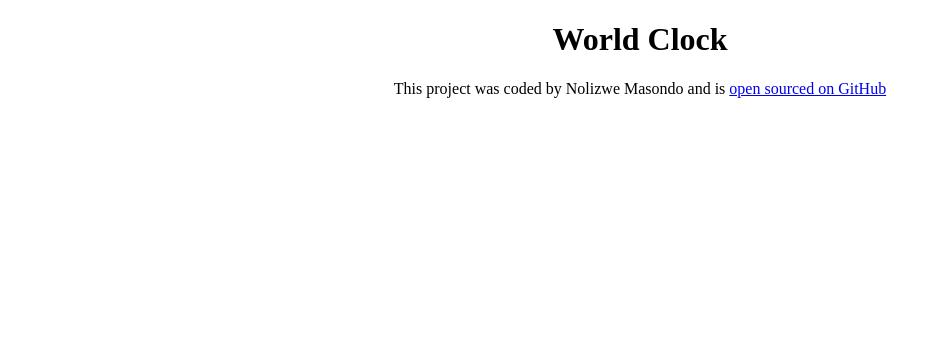
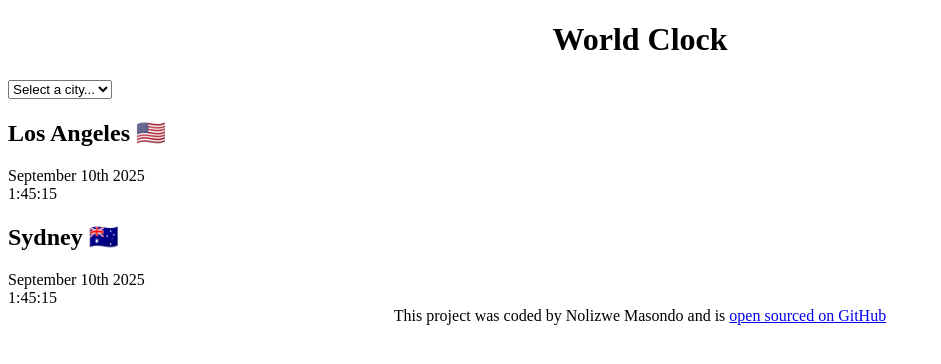
Before and after one commit to nolizwemas/world-clock, a plain HTML site: page index.html in a window 1280 px wide. Shown: the whole page, without its empty margins (0-941 px from the left). Drawn offline with Linux system fonts and the light colour scheme.

Commit message:
added the basic HTML

```diff
--- a/index.html
+++ b/index.html
@@ -9,7 +9,24 @@
 <body>
 <h1>World Clock</h1>
 
+<select>
+<option value="">Select a city...</option>
+<option value="">London</option>
+<option value="">New York</option>
+<option value="">Auckland</option>
+</select>
 
+<div class="city">
+    <h2>Los Angeles 🇺🇸</h2>
+    <div class="date">September 10th 2025</div>
+    <div class="time">1:45:15</div>
+</div>
+
+<div class="city">
+    <h2>Sydney 🇦🇺</h2>
+    <div class="date"> September 10th 2025</div>
+    <div class="time">1:45:15</div>
+</div>
 
 
 <footer>
```
